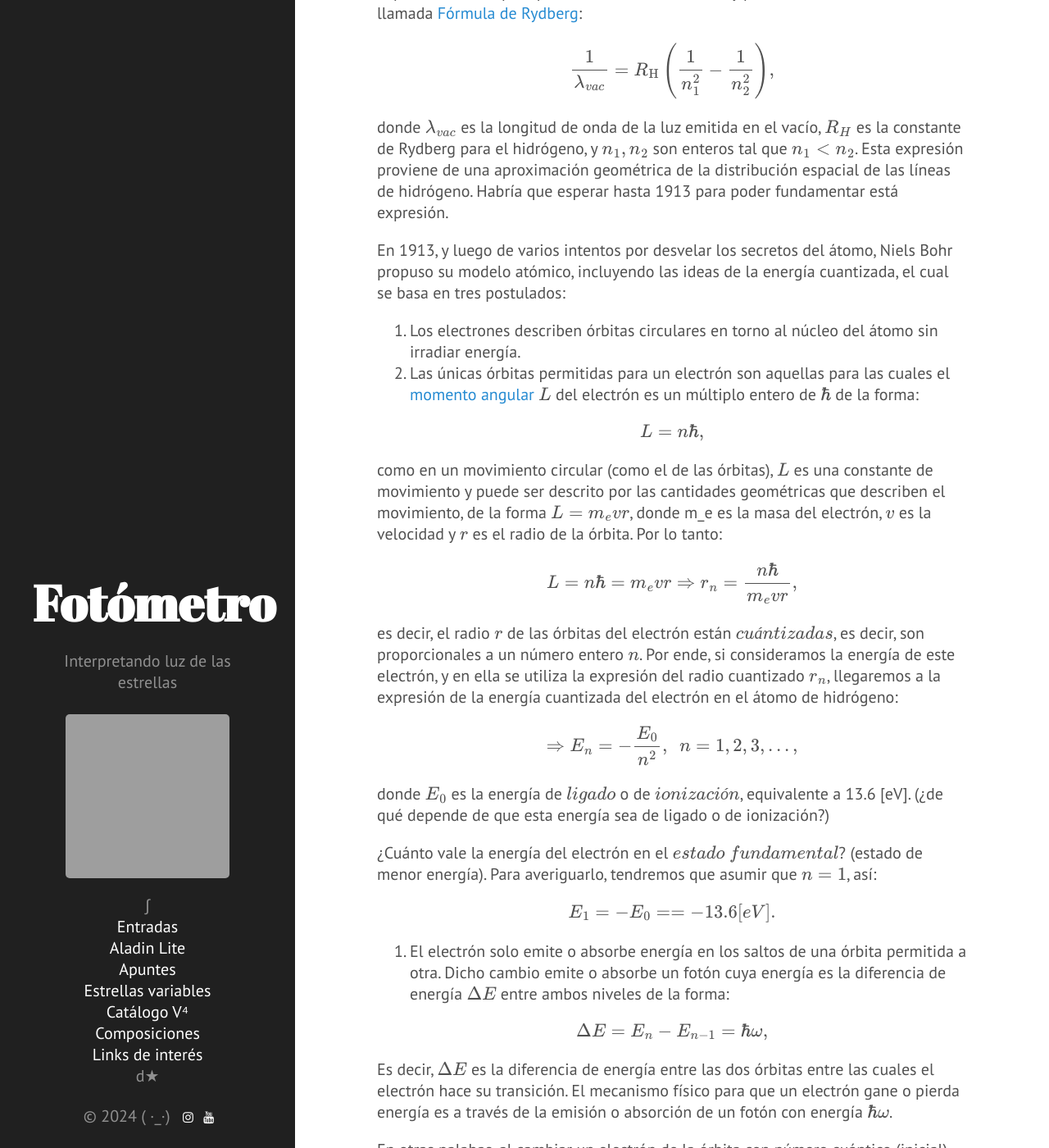
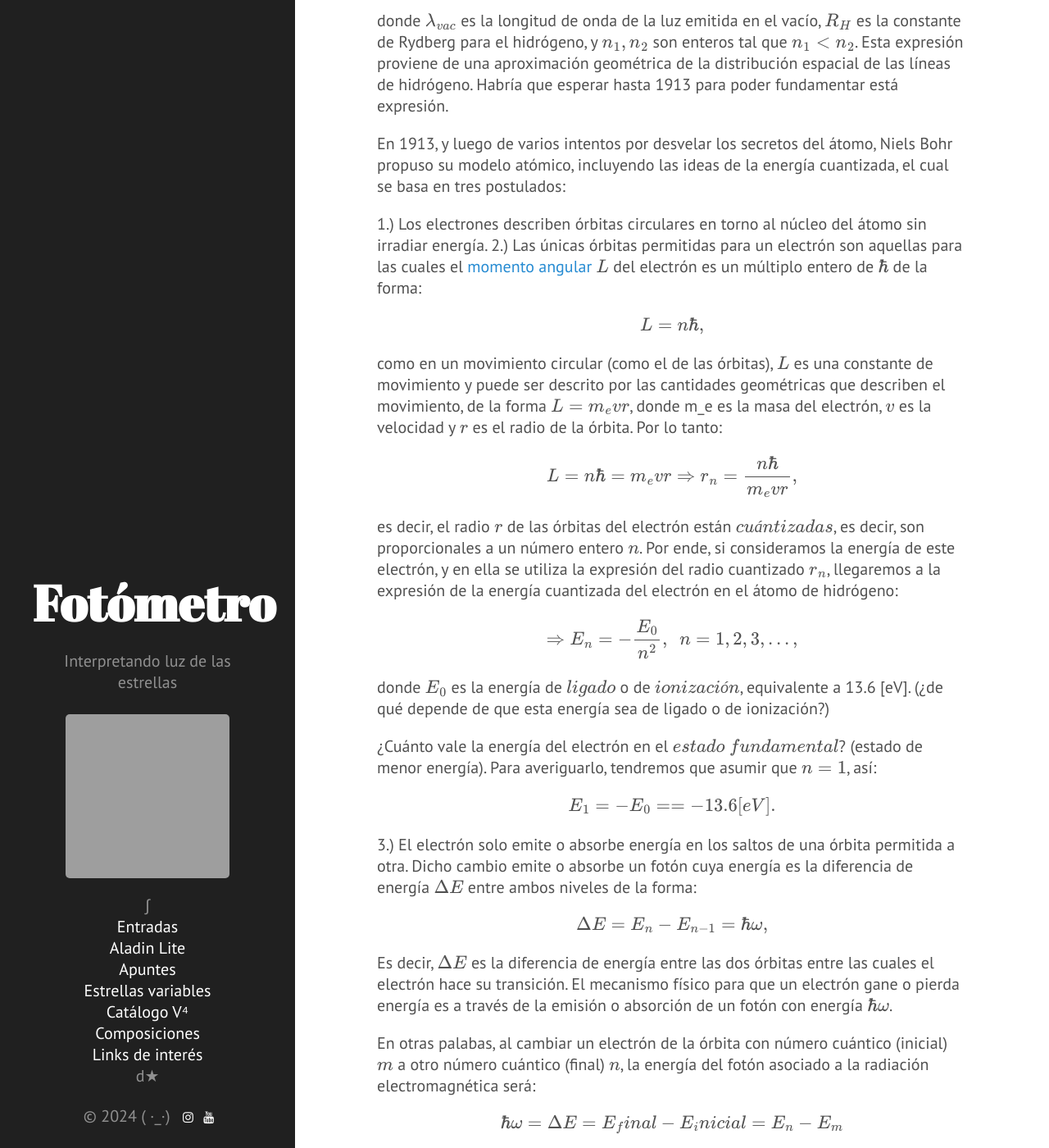
Before and after one commit to nicomedinap/nicomedinap.github.io, a Jekyll site: the page built from apuntes/FisicaDeFronteras/Elementos_mecanica_cuantica.md, in a window 1280 px wide and 1400 px high, scrolled down 4893 px. Shown: the whole window at 82% size. Built offline with Jekyll 4.4.1, drawn with Linux system fonts in a browser that asks for light colours; formulas are drawn with MathJax 3; a script that is not in the unit is left out; some of the changed text lies outside the part shown; grey boxes are pictures that could not be loaded.

Commit message:
Update Elementos_mecanica_cuantica.md

```diff
--- a/apuntes/FisicaDeFronteras/Elementos_mecanica_cuantica.md
+++ b/apuntes/FisicaDeFronteras/Elementos_mecanica_cuantica.md
@@ -138,8 +136,8 @@ $R_H$ es la constante de Rydberg para el hidrógeno, y $n_1, n_2$ son enteros ta
 
 En 1913, y luego de varios intentos por desvelar los secretos del átomo, Niels Bohr propuso su modelo atómico, incluyendo las ideas de la energía cuantizada, el cual se basa en tres postulados:
 
-1. Los electrones describen órbitas circulares en torno al núcleo del átomo sin irradiar energía.
-2. Las únicas órbitas permitidas para un electrón son aquellas para las cuales el [momento angular](https://es.wikipedia.org/wiki/Momento_angular){:target="_blank"} $L$ del electrón es un múltiplo entero de $\hbar$ de la forma:
+1.) Los electrones describen órbitas circulares en torno al núcleo del átomo sin irradiar energía.
+2.) Las únicas órbitas permitidas para un electrón son aquellas para las cuales el [momento angular](https://es.wikipedia.org/wiki/Momento_angular){:target="_blank"} $L$ del electrón es un múltiplo entero de $\hbar$ de la forma:
 
 $$
 L = n\hbar,
@@ -165,7 +163,7 @@ $$
 E_1 = -E_0 = = -13.6 [eV].
 $$
 
-3. El electrón solo emite o absorbe energía en los saltos de una órbita permitida a otra. Dicho cambio emite o absorbe un fotón cuya energía es la diferencia de energía $\Delta E$ entre ambos niveles de la forma:
+3.) El electrón solo emite o absorbe energía en los saltos de una órbita permitida a otra. Dicho cambio emite o absorbe un fotón cuya energía es la diferencia de energía $\Delta E$ entre ambos niveles de la forma:
 
 $$
 \Delta E = E_n  - E_{n-1}=\hbar \omega,
@@ -212,9 +210,9 @@ $$
 \Rightarrow \lambda = \frac{h}{p}
 $$
 
-Tarea 3:
+### Tarea 3:
 
-1. Si el momento angular de la tierra a través del sol fuera cuantizado: ¿Cuál sería el numero cuántico n de la órbita de la tierra?
+1.) Si el momento angular de la tierra a través del sol fuera cuantizado: ¿Cuál sería el numero cuántico n de la órbita de la tierra?
 
 Solución:
 En el modelo de Bohr, el momento angular $L$ de un electrón en una órbita es un múltiplo entero de la constante de Planck reducida$\hbar$, tal que
@@ -244,7 +242,7 @@ $$
 ¿Qué significado podría tener este número cuántico?
 
 
-2. Calcular la longitud de onda de de Broglie para un electrón con 4.5 KeV de energía cinética.
+2.) Calcular la longitud de onda de de Broglie para un electrón con 4.5 KeV de energía cinética.
 
 La expresión de de Broglie es $\lambda =\frac{h}{p}$. Como sólo consideramos la energía cinética, se tiene que:
 
```
Also changed, not shown: other parts of apuntes/FisicaDeFronteras/Elementos_mecanica_cuantica.md (+3 -6 lines).
